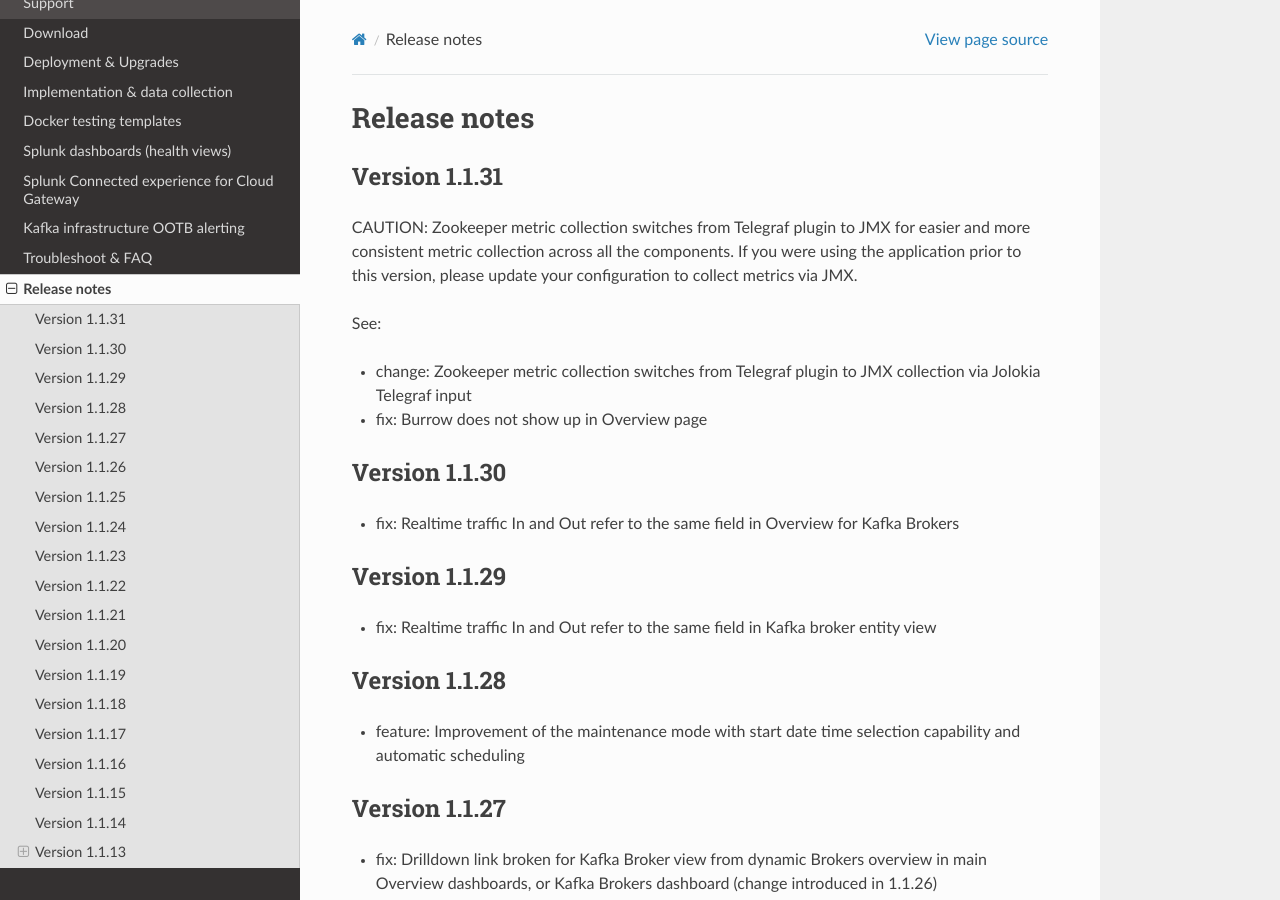
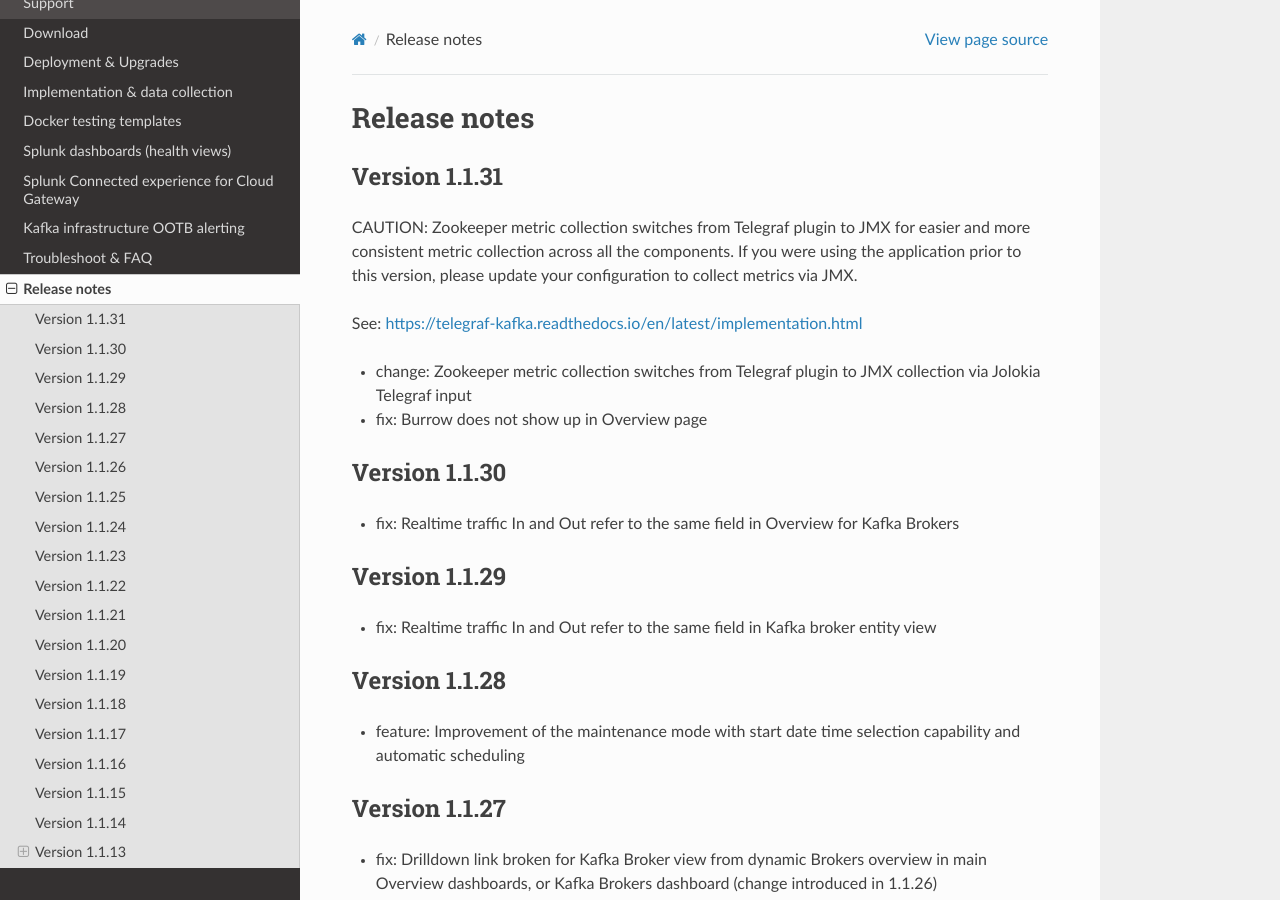
Before and after one commit to guilhemmarchand/telegraf-kafka, a Sphinx documentation site: the page built from docs/releasenotes.rst, in a window 1280 px wide and 900 px high. Built offline with Sphinx 7.4.7 and the Read the Docs theme 2.0.0, drawn with Linux system fonts in a browser that asks for light colours; some of the changed lines change nothing that is shown.

Commit message:
Doc updates

```diff
--- a/docs/releasenotes.rst
+++ b/docs/releasenotes.rst
@@ -8,7 +8,7 @@
 CAUTION: Zookeeper metric collection switches from Telegraf plugin to JMX for easier and more consistent metric collection across all the components.
 If you were using the application prior to this version, please update your configuration to collect metrics via JMX.
 
-See:
+See: https://telegraf-kafka.readthedocs.io/en/latest/implementation.html
 
 - change: Zookeeper metric collection switches from Telegraf plugin to JMX collection via Jolokia Telegraf input
 - fix: Burrow does not show up in Overview page
```
